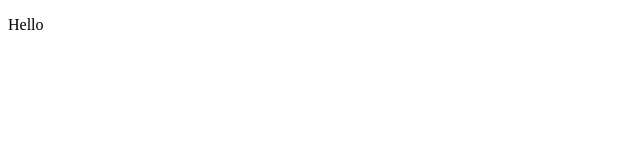
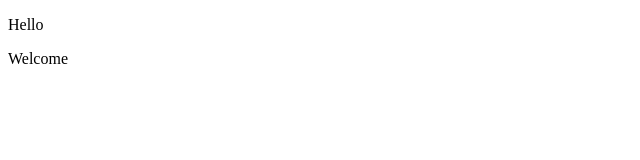
Before and after one commit to Arghyacoder/Home, a plain HTML site: page index.html in a window 1280 px wide. Shown: the full height of the page, 0-640 px from the left. Drawn offline with Linux system fonts and the light colour scheme.

Commit message:
Added new HTML

```diff
--- a/index.html
+++ b/index.html
@@ -8,6 +8,9 @@
 <body>
     <div>
         <p>Hello</p>
+        <p>
+            Welcome
+        </p>
     </div>
 </body>
 </html>
```
